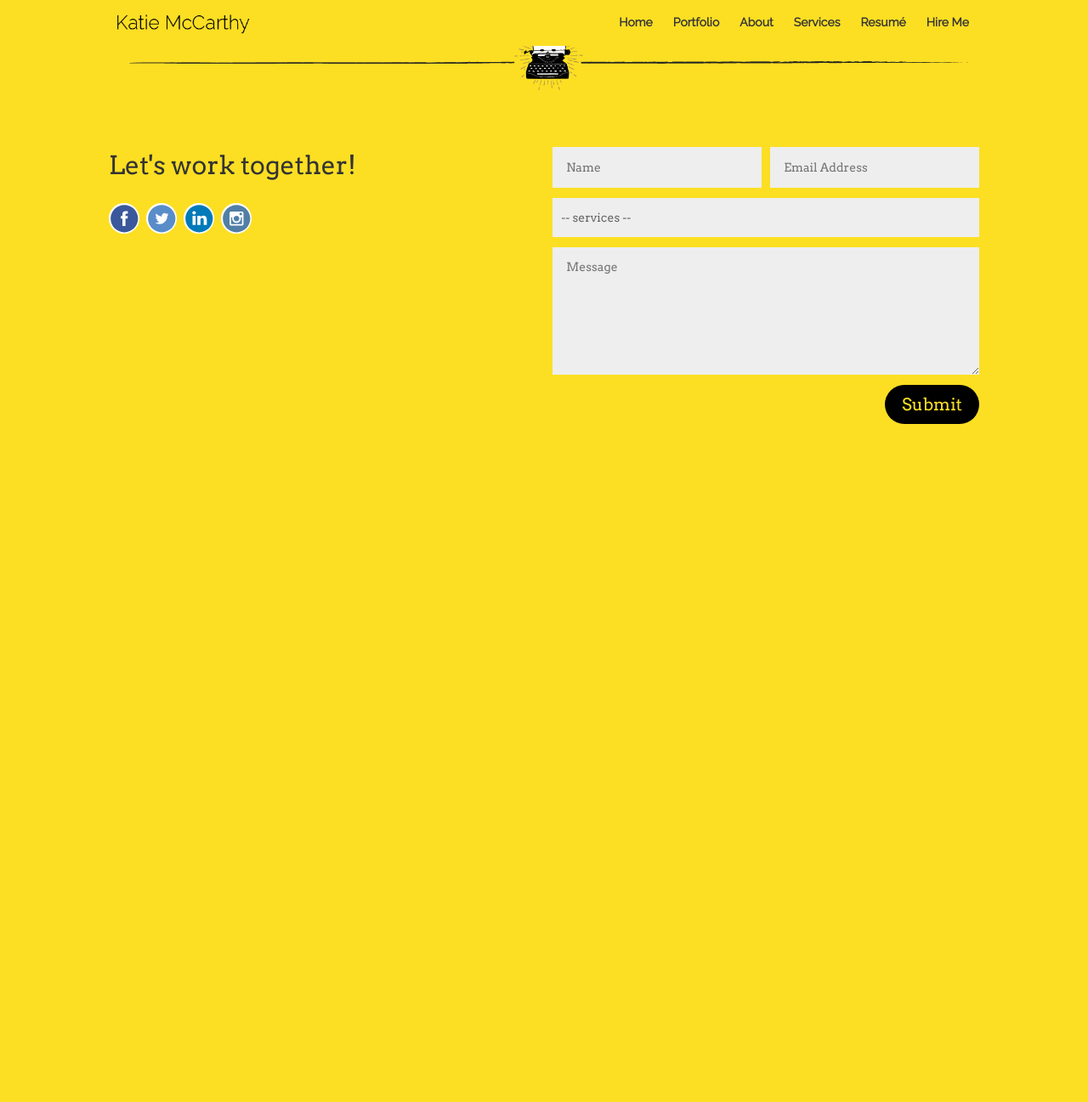
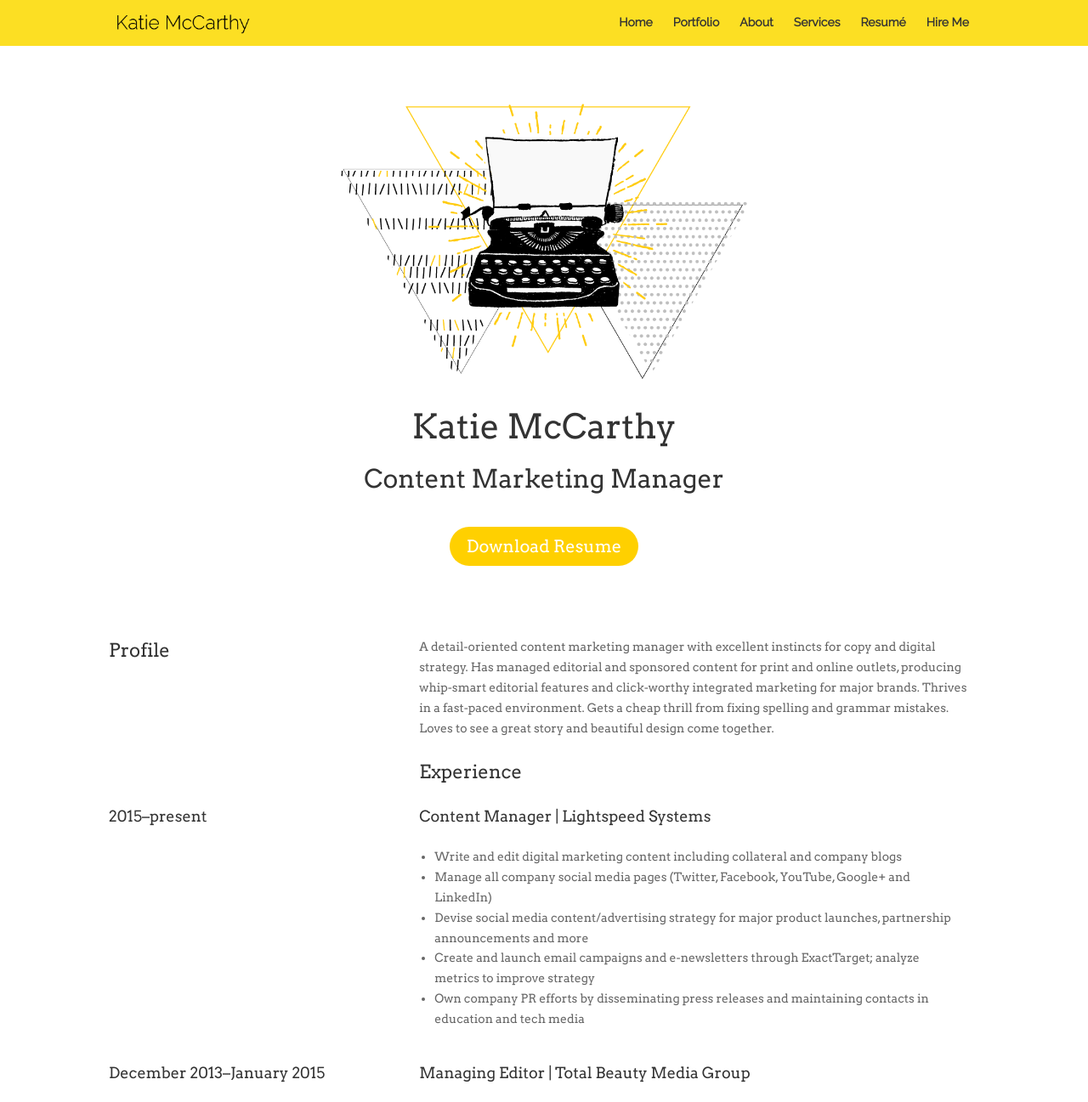
Before and after one commit to keelzebub/katiemccarthy, a React (Create React App) app: page /resume in a window 1280 px wide. Shown: the top 1297 px of the page at 85% size. Before the commit the page ends 800 px from the top, so only its background shows below. Built offline with nearby package versions, Linux system fonts and the light colour scheme.

Commit message:
add resume page

```diff
--- a/src/components/App.js
+++ b/src/components/App.js
@@ -10,6 +10,7 @@ import { HireMe } from './pages/HireMe';
 import { Main } from './pages/Main';
 import { ContentIndex } from './pages/ContentIndex';
 import { Article } from './pages/Article';
+import { Resume } from './pages/Resume';
 import { Header } from './global/Header';
 import { Footer } from './global/Footer';
 import '../css/index.scss';
@@ -24,7 +25,6 @@ function App() {
       <Header />
 
       <Switch>
-        <Route path='/resume'></Route>
         {
           editorialContent.map((content) => (
             <Route key={content.seo} path={`/editorial-content/${content.seo}`}>
@@ -48,6 +48,9 @@ function App() {
         <Route path='/hire-me'>
           <HireMe />
         </Route>
+        <Route path='/resume'>
+          <Resume />
+        </Route>
         <Route path='/'>
           <Main />
         </Route>
--- /dev/null
+++ b/src/components/pages/Resume.js
@@ -0,0 +1,134 @@
+import React from 'react';
+import { Link } from 'react-router-dom';
+
+import hero from '../../images/hero.png';
+
+export const Resume = () => {
+  return (
+    <main className='page'>
+      <section className='resume-hero'>
+        <div>
+          <img src={hero} className='resume-hero-img' alt='typewriter' />
+          <h1>Katie McCarthy</h1>
+          <h2>Content Marketing Manager</h2>
+        </div>
+        <Link to='/Katie-McCarthys-Résumé.pdf' className='button resume-button'>
+          Download Resume
+        </Link>
+      </section>
+
+      <section className='resume-container'>
+        <h4 className='resume-container-sectionTitle'>Profile</h4>
+        <article className='resume-container-sectionContent'>
+          A detail-oriented content marketing manager with excellent instincts for copy and digital strategy. Has managed editorial and sponsored content for print and online outlets, producing whip-smart editorial features and click-worthy integrated marketing for major brands. Thrives in a fast-paced environment. Gets a cheap thrill from fixing spelling and grammar mistakes. Loves to see a great story and beautiful design come together.
+        </article>
+
+        <h4 className='resume-container-sectionContent'>Experience</h4>
+
+        <h5 className='resume-container-sectionTitle'>2015–present</h5>
+        <article className='resume-container-sectionContent'>
+          <h5>Content Manager | Lightspeed Systems</h5>
+          <ul>
+            <li>
+              Write and edit digital marketing content including collateral and company blogs
+            </li>
+            <li>
+              Manage all company social media pages (Twitter, Facebook, YouTube, Google+ and LinkedIn)
+            </li>
+            <li>
+              Devise social media content/advertising strategy for major product launches, partnership announcements and more
+            </li>
+            <li>
+              Create and launch email campaigns and e-newsletters through ExactTarget; analyze metrics to improve strategy
+            </li>
+            <li>
+              Own company PR efforts by disseminating press releases and maintaining contacts in education and tech media
+            </li>
+          </ul>
+        </article>
+
+        <h5 className='resume-container-sectionTitle'>December 2013–January 2015</h5>
+        <article className='resume-container-sectionContent'>
+          <h5>Managing Editor | Total Beauty Media Group</h5>
+          <ul>
+            <li>
+              Managed sponsored content (features, dedicated emails, social media, native advertising, etc.) on BeautyRiot.com and TotalBeauty.com; clients included Estée Lauder Companies, L’Oréal, Johnson & Johnson, Procter & Gamble and Target
+            </li>
+            <li>
+              Collaborated with e-commerce division Total Beauty Shops on promotional strategy and content creation
+            </li>
+            <li>
+              Wrote and edited site content and daily e-newsletters for TotalBeauty.com and BeautyRiot.com
+            </li>
+            <li>
+              Managed editorial assistants, overseeing daily duties and the creation of excellent content in line with SEO best practices
+            </li>
+            <li>
+              Created TotalBeauty.com’s editorial voice guide, style guide, and other processes to assure content consistency and quality
+            </li>
+            <li>
+              Pulled site metrics with Google Analytics, utilizing data to increase organic traffic and boost search ranking of top stories
+            </li>
+            <li>
+              Crafted editorial and sponsored posts for Twitter, Facebook, Pinterest and Instagram as needed
+            </li>
+          </ul>
+        </article>
+
+        <h5 className='resume-container-sectionTitle'>November 2008–December 2013</h5>
+        <article className='resume-container-sectionContent'>
+          <h5>Editor  |  Southern California Media Group</h5>
+          <ul>
+            <li>
+              Wrote and edited content for the monthly regional magazine Where Los Angeles and annual hardcover publication Where GuestBook Los Angeles, which received multiple Maggie Awards and Maggie nominations under my leadership
+            </li>
+            <li>
+              Wrote and managed content for WhereLA.com, WhereTraveler.com and Where USA mobile app
+            </li>
+            <li>
+              Managed associate editor, interns, and freelance writers and photographers
+            </li>
+            <li>
+              Planned all budgets and editorial calendars
+            </li>
+            <li>
+              Copy edited and proofread all publications
+            </li>
+          </ul>
+        </article>
+
+        <h5 className='resume-container-sectionTitle'>August 2007–November 2008</h5>
+        <article className='resume-container-sectionContent'>
+          <h5>Associate Editor  |  Southern California Media Group</h5>
+          <ul>
+            <li>
+              Performed writing and editing duties on two monthly magazines, one quarterly magazine and two annual print publications for the Southern California visitor market, reporting directly to editor in chief
+            </li>
+          </ul>
+        </article>
+
+        <h5 className='resume-container-sectionTitle'>August 2007–November 2008</h5>
+        <article className='resume-container-sectionContent'>
+          <h5>Associate Editor  |  Southern California Media Group</h5>
+          <ul>
+            <li>
+              Pitch and write features for outlets such as Refinery29, Byrdie, Total Beauty and The Chicago Tribune’s Trib magazine
+            </li>
+          </ul>
+        </article>
+
+        <h4 className='resume-container-sectionContent'>Education</h4>
+        <article className='resume-container-sectionContent'>
+          Bachelor of Arts, Loyola Marymount University; double-major in English (Journalism emphasis), Art History
+        </article>
+
+        <h4 className='resume-container-sectionContent'>Skills</h4>
+        <article className='resume-container-sectionContent'>
+          Web-based CMSs (WordPress, Drupal, Typo3), CSS, HTML, SEO best practices, Hootsuite, Google Analytics, ExactTarget, Salesforce, PR distribution/monitoring tools (Meltwater, PR Web), Microsoft Office, Adobe Creative Suite
+        </article>
+
+      </section>
+
+    </main>
+  );
+};
--- a/src/css/global/_base.scss
+++ b/src/css/global/_base.scss
@@ -6,6 +6,7 @@ html {
   height: 100%;
   scroll-behavior: smooth;
   background-color: $header-color;
+  color: #666;
 }
 
 body {
--- a/src/css/index.scss
+++ b/src/css/index.scss
@@ -23,6 +23,7 @@ $hamburger-layer-color: $link-color-dark;
 @import 'pages/main';
 @import 'pages/content_index';
 @import 'pages/article';
+@import 'pages/resume';
 
 // Components
 @import 'components/excerpt_widget';
--- /dev/null
+++ b/src/css/pages/_resume.scss
@@ -0,0 +1,43 @@
+.resume-hero {
+  padding: 48px 0 60px;
+  display: flex;
+  flex-direction: column;
+  justify-content: space-between;
+  align-items: center;
+  text-align: center;
+}
+
+.resume-hero-img {
+  width: 711px;
+
+  @include breakpoint(tabletLandscape) {
+    width: 80%;
+    height: auto;
+  }
+
+  @include breakpoint(tabletPortrait) {
+    width: 100%;
+    height: auto;
+  }
+}
+
+.resume-button {
+  margin: 24px 0;
+  text-transform: capitalize;
+}
+
+.resume-container {
+  margin-bottom: 48px;
+  display: grid;
+  grid-template-columns: [section-title] 1fr [section-content] 2fr;
+  grid-template-rows: auto;
+  grid-gap: 24px 36px;
+}
+
+.resume-container-sectionTitle {
+  grid-column-start: section-title;
+}
+
+.resume-container-sectionContent {
+  grid-column-start: section-content;
+}
--- a/src/lib/branded-content.json
+++ b/src/lib/branded-content.json
@@ -25,6 +25,7 @@
     "link": "",
     "overview": "",
     "teams_and_roles": "",
+    "featured": true,
     "markdown_file": "lightspeed-systems-email-marketing-3.md"
   },
   {
@@ -89,6 +90,7 @@
     "link": "http://www.totalbeauty.com/content/series/make-color-connection-140818&source=gmail&ust=1522128511340000&usg=afqjcnfrlyq_laeqxfempuoko7paggzu9w",
     "overview": "",
     "teams_and_roles": "",
+    "featured": true,
     "markdown_file": "total-beauty-make-a-color-connection.md"
   },
   {
--- a/src/lib/editorial-content.json
+++ b/src/lib/editorial-content.json
@@ -15,6 +15,7 @@
     "link": "",
     "overview": "",
     "teams_and_roles": "",
+    "featured": true,
     "markdown_file": "refinery29-i-burned-off-my-hair.md"
   },
   {
```
Also changed, not shown: src/components/pages/Main.js (+27 -13 lines), 1 other file (tests, documents, lock files or other folders).
